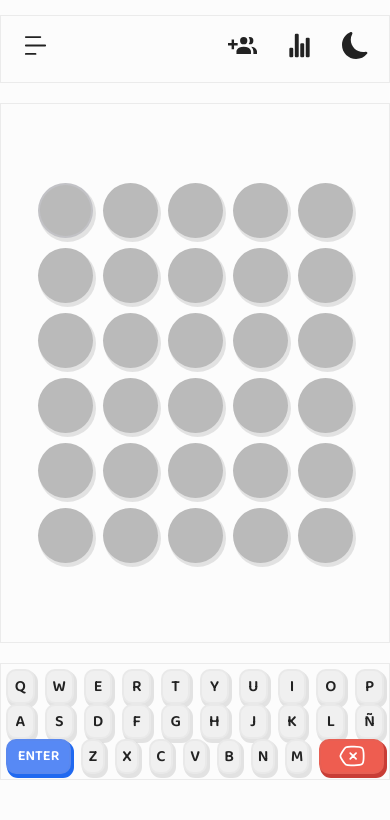
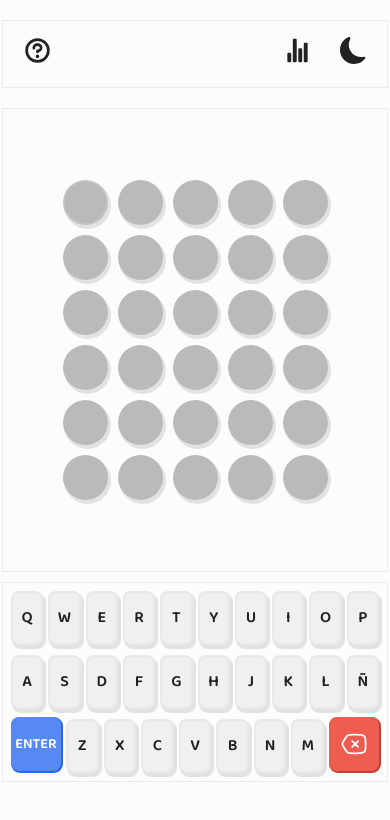
Before and after one commit to cosorio16/dailyWord, a plain HTML site: page index.html in a window 390 px wide. Drawn offline with Linux system fonts and the light colour scheme.

Commit message:
fixing keyboard on mobile design and changing header buttons

```diff
--- a/index.css
+++ b/index.css
@@ -24,20 +24,20 @@ h1 {
 
 body {
   width: 100vw;
-  height: 100vh;
-  max-height: 93vh;
+  height: 95vh;
   display: flex;
   flex-direction: column;
   justify-content: center;
   align-items: center;
-  gap: 20px;
+  gap: 10px;
   margin: 0 auto;
-  padding: 15px 0px 5px 0px;
+  padding: 10px 2px 10px 2px;
 }
 
 p,
 h1,
 .box,
+.alert,
 button {
   color: #e8e4ff;
   font-family: "Baloo 2", sans-serif;
@@ -92,9 +92,10 @@ main {
   gap: 10px;
   max-width: 600px;
   margin: 0 auto;
-  height: 65vh;
+  height: 70vh;
   align-items: center;
   justify-content: center;
+  padding: 10px;
 }
 
 .row {
@@ -138,7 +139,6 @@ main {
   box-shadow: 2px 3px 0px 1px #c83d36;
 }
 
-
 .box.light.correct {
   border: none;
   background-color: #5789f5;
@@ -158,16 +158,17 @@ main {
 
 .keyboard {
   width: 100%;
+  max-width: 600px;
+  max-height: 200px;
   display: flex;
   justify-content: center;
   flex-direction: column;
   align-items: center;
-  max-width: 700px;
   margin: 0 auto;
-  padding: 5px;
+  padding: 3px;
   border: 1px solid rgba(255, 255, 255, 0.068);
-  max-width: 600px;
   flex-grow: 1;
+  height: 20vh;
 }
 
 .keyboard_row {
@@ -176,25 +177,29 @@ main {
   align-items: center;
   justify-content: center;
   height: 100%;
-  gap: 10px;
+  gap: 5px;
+  padding: 5px;
 }
 
 .keyboard_row .enter,
 .keyboard_row .delete {
-  min-width: 65px;
+  min-width: 60px;
+  margin: 0px 4px 0px 4px;
   font-size: 0.9rem;
   border: none;
+  transform: translateY(-2px);
+  padding: 0px 10px 0px 10px;
 }
 
 .keyboard_row button {
   flex-basis: auto;
+  width: 100%;
   min-width: fit-content;
-  width: 100%;
-  max-width: 35px;
-  height: 35px;
-  border-radius: 10px;
+  max-width: 45px;
+  height: 100%;
   font-weight: 600;
   display: grid;
+  border-radius: 8px;
   place-content: center;
   font-size: 1rem;
   box-shadow: 2px 3px 0px 1px rgba(8, 8, 8, 0.151);
@@ -293,3 +298,64 @@ main.light,
 .keyboard.light {
   border: 1px solid rgba(2, 2, 2, 0.068);
 }
+
+.alert.win {
+  position: absolute;
+  top: calc(50% - 200px);
+  width: 30%;
+  height: 200px;
+  display: grid;
+  place-content: center;
+  font-weight: 500;
+  font-size: 3rem;
+  background-color: #5789f5;
+  box-shadow: 9px 10px 0px 1px #2069f0;
+  border-radius: 18px;
+}
+
+.alert.lose {
+  position: absolute;
+  top: calc(50% - 200px);
+  width: 30%;
+  height: 200px;
+  display: grid;
+  place-content: center;
+  font-weight: bold;
+  font-size: 3rem;
+  background-color: #ee5d50;
+  box-shadow: 9px 10px 0px 1px #c83d36;
+  border-radius: 18px;
+}
+
+@media screen and (max-width: 600px) {
+  main {
+    height: 55vh;
+  }
+
+  .box {
+    width: 45px;
+    height: 45px;
+  }
+
+  .keyboard_row.dark .enter {
+    box-shadow: 1px 1px 0px 1px #2069f0;
+  }
+
+  .keyboard_row.dark .delete {
+    box-shadow: 1px 1px 0px 1px #c83d36;
+  }
+
+  .keyboard_row.light .enter {
+    box-shadow: 1px 1px 0px 1px #2069f0;
+  }
+
+  .keyboard_row.light .delete {
+    box-shadow: 1px 1px 0px 1px #c83d36;
+  }
+
+  .keyboard_row .enter,
+  .keyboard_row .delete {
+    min-width: 50px;
+    margin: 0px;
+  }
+}
--- a/index.html
+++ b/index.html
@@ -8,7 +8,7 @@
       rel="stylesheet"
     />
     <link rel="stylesheet" href="./index.css" />
-    <link rel="icon" type="icon" href="/logo.png" sizes="32x32">
+    <link rel="icon" type="icon" href="/logo.png" sizes="32x32" />
     <meta charset="UTF-8" />
     <meta name="viewport" content="width=device-width, initial-scale=1.0" />
     <title>Word Game</title>
@@ -17,28 +17,15 @@
     <header>
       <div>
         <button>
-          <svg width="29" height="29" viewBox="0 0 24 24">
+          <svg width="29" height="29" viewBox="0 0 256 256">
             <path
-              fill="none"
-              stroke="currentColor"
-              stroke-linecap="round"
-              stroke-linejoin="round"
-              stroke-width="1.5"
-              d="M4 5h12M4 12h16M4 19h8"
-              color="currentColor"
+              fill="currentColor"
+              d="M144 180a16 16 0 1 1-16-16a16 16 0 0 1 16 16m92-52A108 108 0 1 1 128 20a108.12 108.12 0 0 1 108 108m-24 0a84 84 0 1 0-84 84a84.09 84.09 0 0 0 84-84m-84-64c-24.26 0-44 17.94-44 40v4a12 12 0 0 0 24 0v-4c0-8.82 9-16 20-16s20 7.18 20 16s-9 16-20 16a12 12 0 0 0-12 12v8a12 12 0 0 0 23.73 2.56C158.31 137.88 172 122.37 172 104c0-22.06-19.74-40-44-40"
             />
           </svg>
         </button>
       </div>
       <div>
-        <button>
-          <svg width="29" height="29" viewBox="0 0 24 24">
-            <path
-              fill="currentColor"
-              d="M19 17v2H7v-2s0-4 6-4s6 4 6 4m-3-9a3 3 0 1 0-3 3a3 3 0 0 0 3-3m3.2 5.06A5.6 5.6 0 0 1 21 17v2h3v-2s0-3.45-4.8-3.94M18 5a2.9 2.9 0 0 0-.89.14a5 5 0 0 1 0 5.72A2.9 2.9 0 0 0 18 11a3 3 0 0 0 0-6M8 10H5V7H3v3H0v2h3v3h2v-3h3Z"
-            />
-          </svg>
-        </button>
         <button>
           <svg width="25" height="25" viewBox="0 0 512 512">
             <path
@@ -47,11 +34,10 @@
             />
           </svg>
         </button>
-        <button id="toggle-theme">
-
-        </button>
+        <button id="toggle-theme"></button>
       </div>
     </header>
+    <div class="alert"></div>
     <main>
       <div class="row">
         <div class="box active"></div>
--- a/script.js
+++ b/script.js
@@ -1,11 +1,10 @@
 document.addEventListener("DOMContentLoaded", () => {
-  const $boxes = document.querySelectorAll(".box");
   const $letterButtons = document.querySelectorAll(".keyLetter");
   const $deleteKeyboard = document.querySelector(".delete");
   const $enterKeyboard = document.querySelector(".enter");
-
   const $main = document.querySelector("main");
-
+  const originalMain = $main.innerHTML;
+  const $boxes = document.querySelectorAll(".box");
 
   $enterKeyboard.addEventListener("click", () => {
     if (
@@ -98,12 +97,10 @@ document.addEventListener("DOMContentLoaded", () => {
     }
 
     if (guessLetter.length == limit) {
-      console.log("YOU WIN");
       setTimeout(() => {
         resetGame();
       }, 2000);
     } else if (position == $boxes.length - 1) {
-      console.log("YOU LOSE");
       setTimeout(() => {
         resetGame();
       }, 2000);
```
